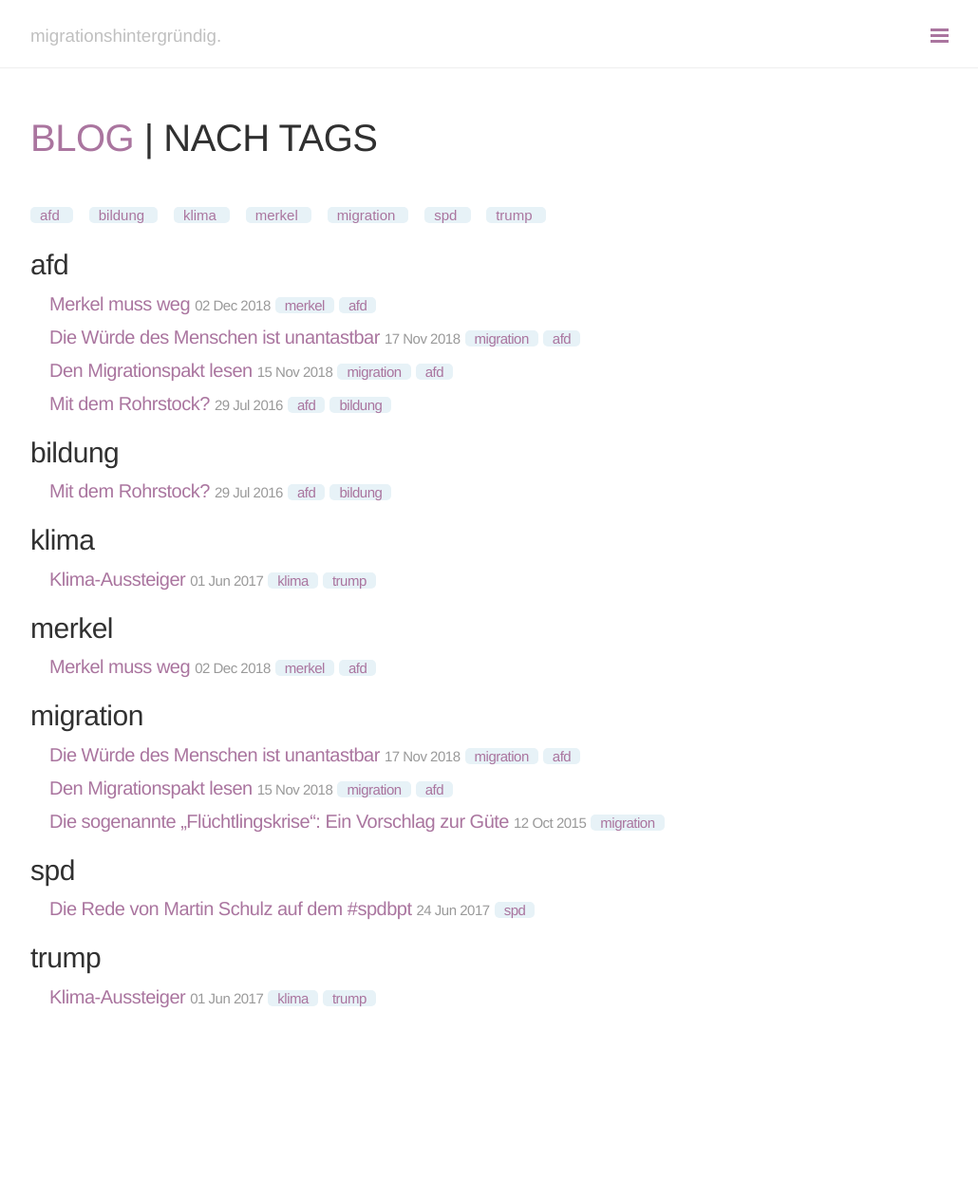
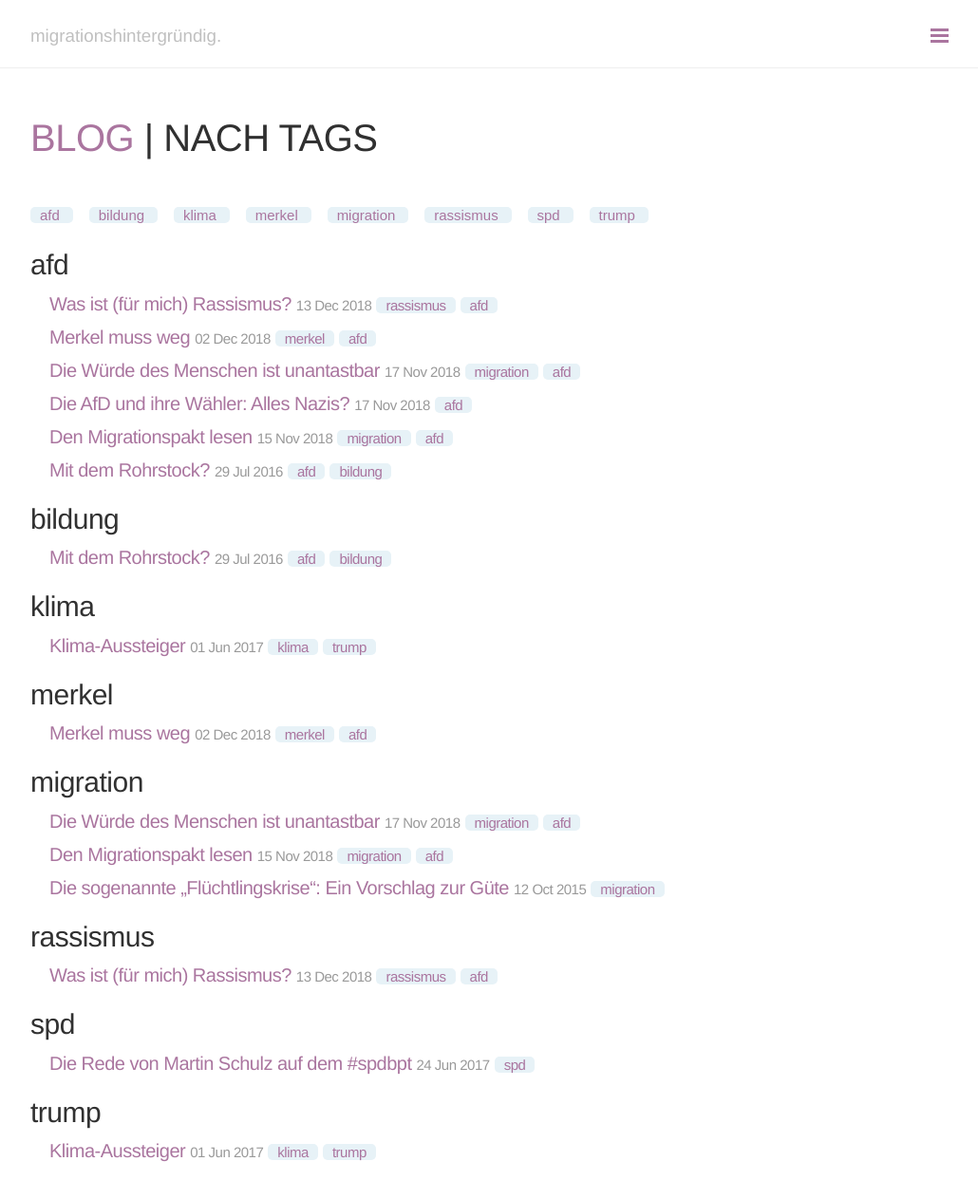
Before and after one commit to turkishmaid/turkishmaid.github.io, a Jekyll site: the page built from blog/tag.html, in a window 1280 px wide and 1305 px high. Shown: the top 1263 px of the window at 95% size, without its empty margins (248-1278 px from the left). Built offline with Jekyll 4.4.1, drawn with Linux system fonts in a browser that asks for light colours; comment, search, counter and statistics services are not loaded; some of the changed lines change nothing that is shown.

Commit message:
Alles Nazis und Rassismus

```diff
--- a/_drafts/2018-10-13-alles-nazis.md
+++ b/_posts/2018-10-13-alles-nazis.md
@@ -15,7 +15,7 @@ Gerne ist dann auch die Rede von der "Nazi-Keule". Tatsächlich kommt der Nazi-V
 
 ### "Nazi": Sachlich falsch und nicht hilfreich
 
-Ich spreche bei den AfD’ern, noch weniger bei deren Wählern, ganz bewusst nicht von „Nazis“, oder auch nur von "Neonazis". Warum?
+Ich spreche bei den AfD’ern, noch weniger bei deren Wählern, ganz bewusst nicht von "Nazis", oder auch nur von "Neonazis". Warum?
 
 Zunächst ist der Tatbestand ist aus politikwissenschaftlicher Sicht schlicht [nicht erfüllt](https://de.wikipedia.org/wiki/Nazi). Wichtiger: Eine derartige Titulierung ist der Diskussion nicht förderlich. Stattdessen erlaubt sie den so Angesprochenen auch noch die Selbstinszenierung als Opfer der "Nazi-Keule".
 
@@ -27,7 +27,7 @@ Es ist gut belegt (und wurde auch schon innerparteilich beklagt), dass eine ganz
 
 Ganz einfach:
 
-**Pauschalisierender Hass aufgrund Geschlecht, Abstammung, "Rasse", Sprache, Heimat und Herkunft, Glauben, religiöser oder politischer Anschauungen (oder sexueller Orientierung) ist unterste Schublade, und zwar auch wenn man ihn korrekt (nämlich als "pauschalisierenden Hass") benennt.**
+**Pauschalisierender Hass aufgrund Geschlecht, Abstammung, "Rasse", Sprache, Heimat und Herkunft, Glauben, religiöser oder politischer Anschauungen, sexueller Orientierung oder sonstwas ist unterste Schublade, und zwar auch wenn man ihn korrekt, nämlich als "pauschalisierenden Hass", [oder einfach als Rassismus]({% post_url 2018-12-13-was-ist-fuer-mich-rassismus %}), benennt.**
 
 Was ich AfD’ern und ihren Wählern nämlich durchaus pauschal vorwerfe ist, dass sie rassistische Erklärungsmuster aufnehmen, wenn sie ihnen angeboten werden oder solche sogar aktiv bedienen. Und ich bin auch der Ansicht, dass viele von ihnen in Schmuddelecken wie der YouTube Kommentarspalte Dinge rauslassen, die sie wirklich vertreten, aber im "richtigen" Leben nie zu sagen wagen würden. Das Problem könnte also größer sein, als man denkt.
 
@@ -35,6 +35,34 @@ Was ich AfD’ern und ihren Wählern nämlich durchaus pauschal vorwerfe ist, da
 
 Und das ist jetzt noch nicht einmal ironisch gemeint.
 
+Deswegen nenne ich die nicht "Nazis". Punkt.
+
+### Aber "die Medien"!
+
+Konkret wurde [hier](https://www.youtube.com/watch?v=I01SUHnkZLg&lc=UgxGGm3rnUrvFOlOnad4AaABAg) behauptet:
+
+> Ach so!<br>
+> Jetzt auf einmal muss man differenzieren?<br>
+> Warum habt denn ausgerechnet Ihr, die Medien -Fuzzys die AfD und deren Anhänger als "Nazis" betitelt ???<br>
+> Heuchler!
+
+Naja, normalerweise ist es schon Sache desjenigen, der etwas behauptet, seine Behauptung auch zu belegen. Aber da er es ja durchaus nicht machen mochte, und da das betreffende Video mit einem von der ARD war, habe ich die Suchmaschine meiner Wahl mit `site:ard.de +afd +nazi` losgeschickt.
+
+Ich fand interessante und differenzierte Ausarbeitungen zu konkreten Kontakten von AfD'ern mit wirklichen Nazis, [Kritik von AfD'ern an "Nazi-Terminologie" in ihrer eigenen Partei](https://www.faz.net/aktuell/politik/inland/afd-politiker-kruse-kritisiert-nazi-jargon-in-seiner-partei-15788448.html) und sehr traurige, aber [detailliert nachgewiesene Parallelen zwischen Wortgebrauch und längeren Ausführungen von AfD-Spitzen und Führungspersonal aus dem letzten Jahrhundert](https://www.swr.de/swr2/kultur-info/streit-um-faz-beitrag-von-alexander-gauland-und-bezuege-zu-hitler-rede/-/id=9597116/did=22614454/nid=9597116/181lk49/index.html).
+
+Die Recherche empfand ich als sehr interessant und bildend, ihr Ziel konnte sie allerdings nicht erreichen: Ich fand keine pauschalierende Etikettierung der AfD als "Nazis".
+
+Daher habe ich meine Suche auf "Faschismus" und "Faschisten" statt "Nazi" ausgedehnt. Hier gibt es insgesamt nur 12 Treffer, die alle ebenfalls keinerlei pauschale Attributierung vornahmen.
+
+Myth busted. Wieder einmal.
+
+
+### Nachtrag
+
+Fühlt euch nicht zu sicher. Es könnte sein, dass jemand wirklich mal die kennzeichnenden Eigenschaften von Nationalsozialismus her nimmt und Handlungen und Äußerungen von AfD'ern daneben legt. Bisher war mir das zu mühsam...
+
+
+{% comment %}
 
 ### Wortklauberei?
 
@@ -53,3 +81,5 @@ Soweit zu "Journalistenwatch". Und jetzt zur deutschen Grammatik:
 Es muss doch jedem klar gewesen sein, dass der durchschnittliche Hörer selbstverständlich korrekterweise das "andere Taugenichtse" sowohl auf die "Messermänner", als auch auf die "Kopftuchmädchen" beziehen würde.
 
 Zunächst mal einfach so beim Hören. Und dann weil das die Reihung beschließende "und" eben nicht vor "Messermänner", sondern erst vor "Taugenichtse" stand. Die Abweisung von Weidels Widerspruch war also nicht nur aus politischen Gründen, sondern auch grammatikalisch völlig korrekt. Aber das dürfte den typischen AfD-Apologeten nicht wirklich erreicht haben.
+
+{% endcomment %}
--- /dev/null
+++ b/_posts/2018-12-13-was-ist-fuer-mich-rassismus.md
@@ -0,0 +1,62 @@
+---
+layout: post
+title: "Was ist (für mich) Rassismus?"
+date:  2018-12-13 10:30:42 +0100
+category: politik
+tags: [rassismus,afd]
+---
+
+Wie für viele Begriffe aus politisch wichtigen Themenfeldern gibt es für "Rassismus" viele mögliche Definitionen. Die Auswahl der Definition ist oft nicht minder politisch, als die Anwendung selbst. Das macht die Sache in zweierlei Hinsicht schwierig: Zunächst einmal muss man immer im Auge behalten, was der andere vielleicht gerade meinen könnte, um ihn in einem vielleicht gerade hitzigen Diskussionsverlauf nicht auch noch falsch zu verstehen. Andererseits muss man sich auch selbst überlegen, was man durch den Begriff zum Ausdruck bringen möchte und dann über den gesamten Verlauf der eigenen Ausführungen zu dieser Definition stehen. Deswegen drehe ich die Frage, vielleicht auf den ersten Blick ungewöhnlich, zunächst mal um: Was soll er denn bedeuten?
+
+### Aspekte
+
+Zunächst einmal soll der Begriff zum Ausdruck bringen, dass jemand abgelehnt wird, weil er grundsätzlich anders **ist** und nicht, weil er sich im konkreten Fall anders verhält. Die Ablehnung erfolgt auf unpersönlichen Klassifikationsmerkmalen, und nicht auf konkreten Meinungen oder Handlungen einer Person. Wir erleben also eine **Pauschalisierung**, indem (oft eingebildete) Gruppeneigenschaften auf alle Individuen der Gruppe heruntergebrochen werden, eine Abgrenzung des "wir" von dem "sie", und damit eine **Ausgrenzung**.
+
+Was das genau für **Klassifikationsmerkmale** sind, ob geographische Herkunft, Abstammung, Hautfarbe, Nasenform, Haarstruktur, kulturelle Eigenheiten, sexuelle Orientierung, Religionszugehörigkeit, Sprache, Behinderung oder sonst was herangezogen wird, ist eigentlich egal. Der Mechanismus ist immer der gleiche. Diese da sind anders als ich, anders als "wir", und deswegen sind sie schlechter, böse, gefährlich, und überhaupt: mach das weck.
+
+Ob eine ablehnende Ausgrenzung unbedingt erforderlich sein soll, kann man durchaus diskutieren, und ob "positive" Vorurteile jetzt wirklich so tolle Wurst sind, das sei mal dahin gestellt. Jedenfalls reagieren Menschen mit dunkler Hautfarbe nicht unbedingt erfreut, wenn man ihnen, ohne sie ansonsten im Mindesten zu kennen, unterstellt, dass auch sie persönlich bestimmt "Rhythmus im Blut" hätten. Ich möchte die **Ablehnung** in "meinem" Rassismusbegriff trotzdem drin haben, weil zwischen dem angesprochenen, gern auch als "alltagsrassistisch" aufgefassten Verhalten und der seit einigen Jahren wieder freimütig öffentlich vorgetragenen Fremdenfeindlichkeit durchaus ein Unterschied besteht.
+
+Klassisch gehört zum Rassismusbegriff auch gern die Idee der prinzipiellen **Minderwertigkeit** der jeweils "anderen". War es früher der "Neger", der grundsätzlich –hätte man es schon gekannt: genetisch– thumb und ungebildet war, sind es heute Leute, die "einen syrischen Grundschulabschluss haben und auf Jahrzehnte nicht in den deutschen Arbeitsmarkt einzugliedern sind". Die Wortwahl hat sich geändert, aber das daraus abgeleitete Konzept der Minderwertigkeit nicht.
+
+### Ja, aber Rass-ismus...
+
+Phänotypische (äußere) Merkmale heranzuziehen, wie sie historisch für die Bildung von "Menschenrassen" gewählt wurden, bieten sich bei der Auswahl von Klassifiktionsmerkmalen für Ausgrenzung durchaus an. Schließlich sind sie ja so schön offensichtlich.
+
+Klammer auf. An dieser Stelle könnte man jetzt vertiefen, dass gerade die sichtbaren Eigenschaften durch nur einen kleinen Teil des Genoms weitergegeben werden, und vieles darauf hindeutet, dass die Variation innerhalb eines Phänotyps erheblich größer sein kann, als die zwischen verschiedenen Phänotypen, je nachdem, welchen Anteil des Genoms man getrachtet. Aber das hier ist ein politisches Blog und keins über Molekularbiologie. Deswegen reicht es mir hier auch völlig, darauf hinzuweisen, dass ernsthafte Wissenschaftler seit langer Zeit keine "Menschenrassen" mehr postulieren. Wer genaueres wissen will, kann sich die komplexe Gemengelage anhand der allwissenden Müllhalde gerne selbst erschließen. Klammer zu.
+
+Trotzdem will ich meinen Rassismusbegriff nicht auf die Ausgrenzung aufgrund phänotypischer Merkmale beschränken. Zum einen, weil die Mechanismen dieselben sind, ob ich Menschen ausgrenze, weil sie schwarz sind, oder weil sie aus Nigeria kommen. Zum anderen aus ganz pragmatischen Gründen: sie tragen der Breite des Problems einfach nicht ausreichend Rechnung. Im Sinne einer "klassischen" Rassentheorie wären z.B. Menschen aus Eritrea, Nigeria und Syrien sehr unterschiedlich. Würde man sich also auf die Phänotypen beschränken, würde für "die pauschale Ablehnung von Schutzsuchenden aufgrund ihrer (kulturellen) Herkunft" diese umständliche Umschreibung notwendig. Gerade das soll aber im Begriff enthalten sein.
+
+Umgekehrt scheint es mir auch Programm zu sein, wenn sich gerade die schlimmsten Ausgrenzer und Pauschalisierer gerne auf den engsten möglichen Begriff von Rassismus zurückziehen. Dann können sie "korrekter" Kritik unverhältnismäßig aufgeblähte Wortmonster abverlangen und so vom eigentlichen Kritikpunkt ablenken. Wer hier genauere erfahren will, kann unter "Derailing" nachschlagen.
+
+### Ne, doch!
+
+Es kann allerdings auch sein, dass es völlig egal ist, welchen Begriff man im Detail anlegt, wenn z.B. [Johannes Zuber im Fazit seiner Dissertation feststellt](https://www.google.com/url?sa=t&rct=j&q=&esrc=s&source=web&cd=6&ved=2ahUKEwj7sa2p7ZzfAhWxsKQKHWeRCFsQFjAFegQIBRAC&url=https%3A%2F%2Fwww.oapen.org%2Fdownload%3Ftype%3Ddocument%26docid%3D610370&usg=AOvVaw0ymeid5R80uoZkhBHzRGl6),
+
+> dass der biologisch konnotierte Rassismus im 21. Jahrhundert keineswegs eine längst überwundene und überholte Ideologie darstellt, sondern heute mehr denn je in unterschiedlichen –sämtliche gesellschaftliche Sphären umfassenden– Ebenen der bundesrepublikanischen Bevölkerung zu identifizieren ist. Insbesondere die Kernelemente des biologisch-genetisch konnotierten ‚Rassenrassismus‘ sind wieder nachhaltig existent, auch wenn sie vornehmlich indirekt, verschleiert und verdeckt auftauchen, um vordergründig dem gesellschaftlichen Normen- und Wertesystem zu entsprechen.
+
+### Deine persönliche Rassismustheorie?
+
+Die Gefahr besteht. Daher ist der nächste logische Schritt, zu schauen, was die anderen machen. Welche Definitionen werden da herangezogen und von wem. Wenn wichtige und verbreitete Definition zu dem oben Gesagten passen, dann ist die Verwendung in diesem Sinne unbedenklich und wird wahrscheinlich nur dann zu Widerspruch Anlass geben, wenn gerade ein Derailing-Versuch unterwegs ist.
+
+Lesen wir also nach:
+
+UN Rassendiskriminierungskonvention (1965)
+
+> Artikel 1
+> (1) In diesem Übereinkommen bezeichnet der Ausdruck “Rassendiskriminierung” jede auf der Rasse, der Hautfarbe, der Abstammung, dem nationalen Ursprung oder dem Volkstum beruhende Unterscheidung, Ausschließung, Beschränkung oder Bevorzugung, die zum Ziel oder zur Folge hat, dass dadurch ein gleichberechtigtes Anerkennen, Genießen oder Ausüben von Menschenrechten und Grundfreiheiten im politischen, wirtschaftlichen, sozialen, kulturellen oder jedem sonstigen Bereich des öffentlichen Lebens vereitelt oder beeinträchtigt wird.
+
+Passt so weit, ist aber noch eng gefasst, da die wissenschaftliche Überwindung der Idee von Menschenrassen damals noch nicht erfolgt war.
+
+In Deutschland bleiben auch ziemlich wüste rassistische Ausfälligkeiten wie [die von Thilo Sarrazin](https://web.hsu-hh.de/fak/geiso/fach/pae-ivb/download/cerd?lang=de) oder [die von Malik Karabulut](https://www.welt.de/regionales/hamburg/article162442610/Deutsche-duerfen-ungestraft-Koeterrasse-genannt-werden.html) straffrei, wie die von der aktuellen Diskussion um "Flüchtlinge" noch weitgehend unbelastete Darstellung der Bundeszentrale für politische Bildung "[Wenn die Vereinten Nationen von Rassismus sprechen – und Deutschland nicht](http://www.bpb.de/gesellschaft/migration/newsletter/208205/wenn-die-vereinten-nationen-von-rassismus-sprechen)" vom 12.6.2015 zu Recht beklagt.
+
+Also mal bei den Nachbarn gucken: Die Schweizer, die ja nun nicht gerade im Verdacht überbordender Gastfreundschaft gegenüber Zuwanderern stehen, [finden klare Worte](https://www.ekr.admin.ch/themen/d376.html):
+
+> «Der Rassismus ist die verallgemeinerte und verabsolutierte Wertung tatsächlicher oder fiktiver Unterschiede zum Nutzen des Anklägers und zum Schaden seines Opfers, mit der seine Privilegien oder seine Aggressionen gerechtfertigt werden sollen.» (Albert Memmi, 1992: Rassismus. Frankfurt a.M., S. 164)
+
+Interessanterweise schlug Memmi in selben Werk auch vor:
+
+> Mit «Rassismus» soll ausschließlich die Ablehnung des anderen unter Berufung auf rein biologische Unterschiede, mit «Heterophobie» soll die Ablehnung des anderen unter Berufung auf Unterschiede jedweder Art gemeint sein. Damit wird der Rassismus zu einem Sonderfall der Heterophobie _(zitiert nach [Wikipedia](https://de.wikipedia.org/wiki/Rassismus#Individualit%C3%A4t_und_Menschenrechte))_
+
+Das würde tatsächlich viel unnötige Reibung aus der Diskussion nehmen, Derailing verhindern und z.B. auch diesen Text unnötig machen. Hätte sich das damals durchgesetzt, ich wär' sofort dabei. Aber Hand aufs Herz: würde _das_ jetzt und heute hier irgendjemand verstehen?
+
+Umgekeht sagt Wikipedia, leider ohne Nachweis, Memmis obige Definition sie "die in der Rassismusforschung aktuell am breitesten akzeptierte Definition". Belassen wir's also bei dieser. Bei Bedarf kann ich ja immer noch auf diese Erklärung verweisen.
```
